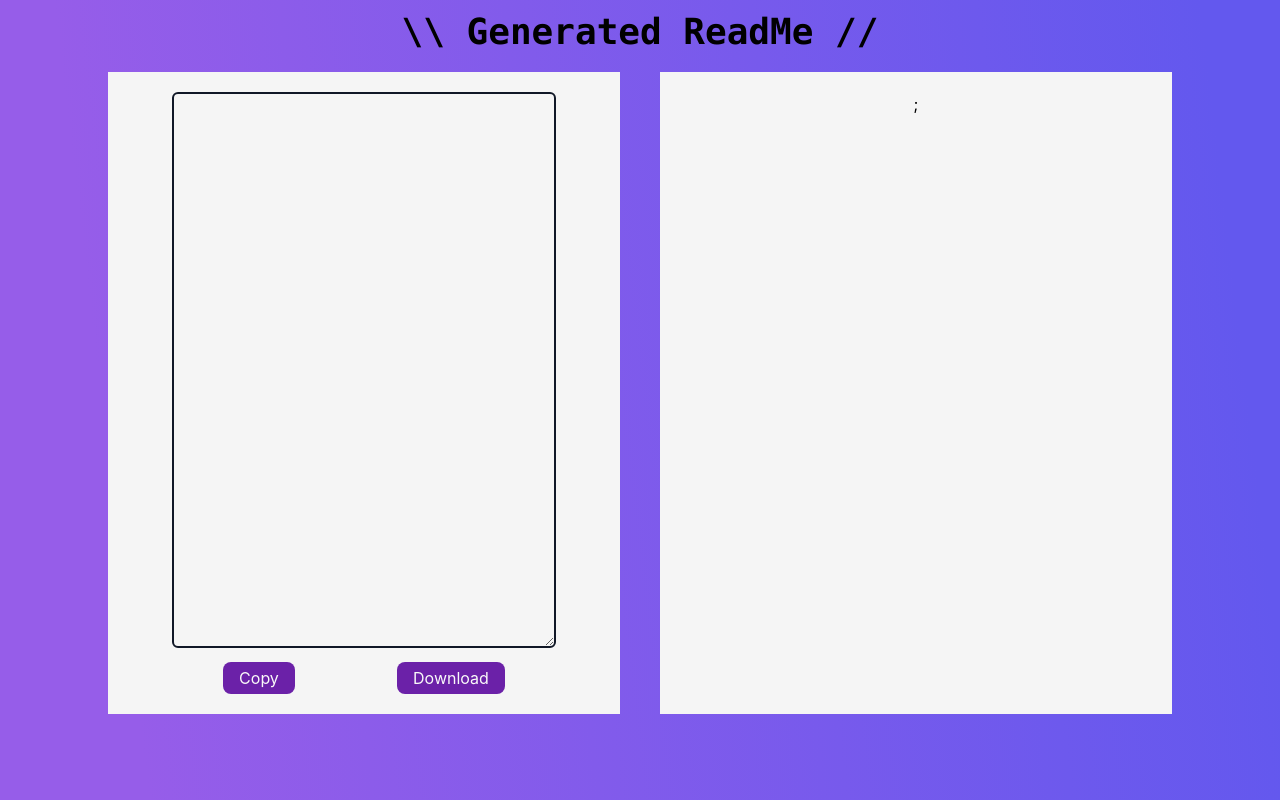
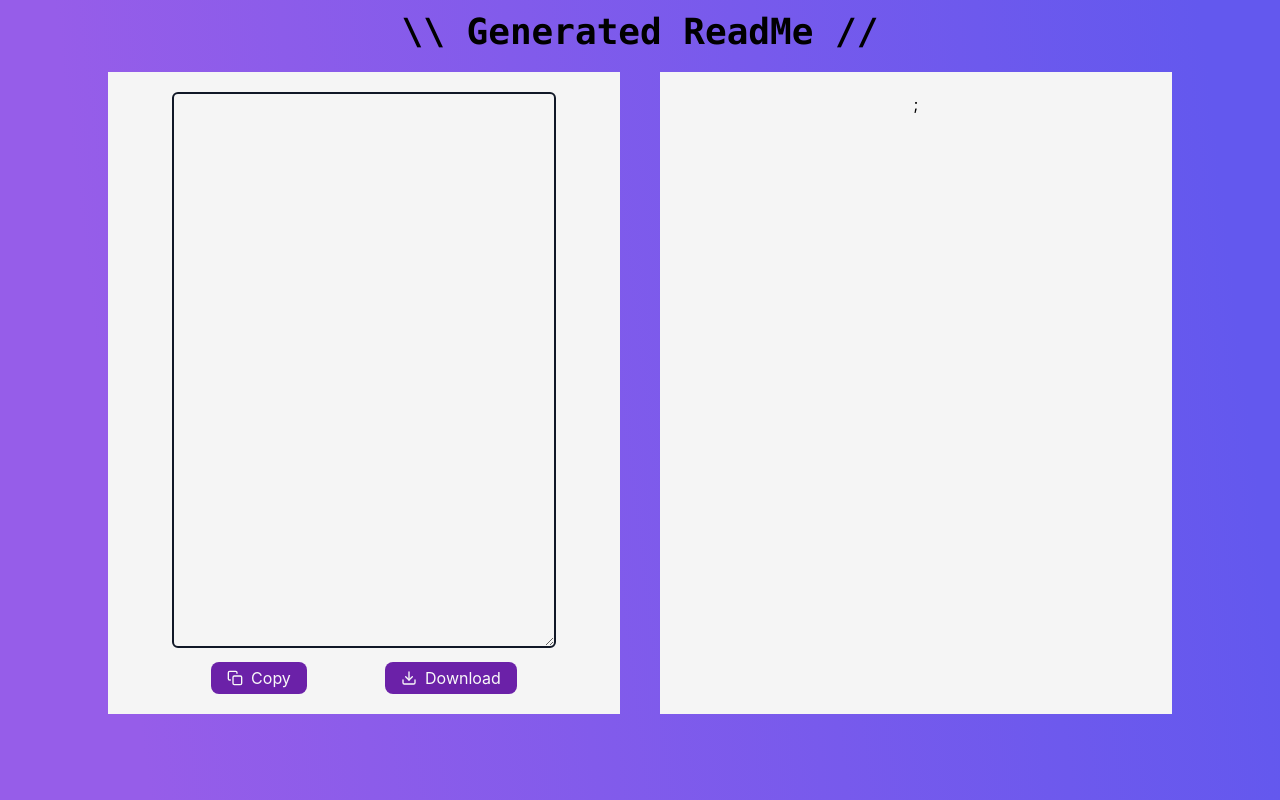
Before and after one commit to RukshanDias/GitHub-ReadMe-Generator, a React (Create React App) app in the folder client/: page /generate in a window 1280 px wide. Built offline with nearby package versions, Linux system fonts and the light colour scheme; the HTML template or start-up script is replaced by a standard one.

Commit message:
add btn icons

```diff
--- a/client/src/components/Generate/Editor.js
+++ b/client/src/components/Generate/Editor.js
@@ -1,4 +1,5 @@
 import React from "react";
+import { FiCopy, FiDownload } from "react-icons/fi";
 
 const Editor = (props) => {
     const handleCopy = () => {
@@ -19,10 +20,14 @@ const Editor = (props) => {
                 {props.text}
             </textarea>
             <div className="flex justify-around">
-                <button className="bg-purple-800 text-stone-50 px-4 py-1 rounded-lg cursor-pointer mt-2" onClick={handleCopy}>
+                <button className="bg-purple-800 text-stone-50 px-4 py-1 rounded-lg cursor-pointer mt-2 flex items-center" onClick={handleCopy}>
+                    <FiCopy className="mr-2" />
                     Copy
                 </button>
-                <button className="bg-purple-800 text-stone-50 px-4 py-1 rounded-lg cursor-pointer mt-2">Download</button>
+                <button className="bg-purple-800 text-stone-50 px-4 py-1 rounded-lg cursor-pointer mt-2 flex items-center">
+                    <FiDownload className="mr-2" />
+                    Download
+                </button>
             </div>
         </div>
     );
```
